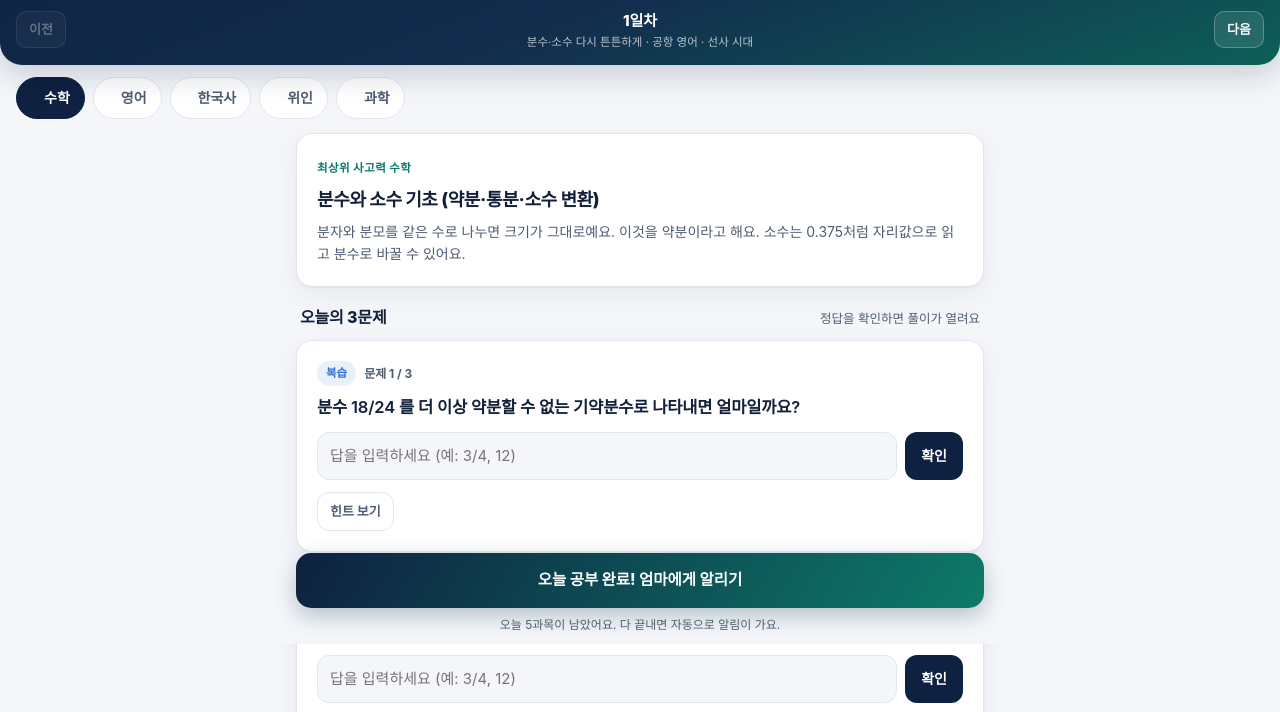
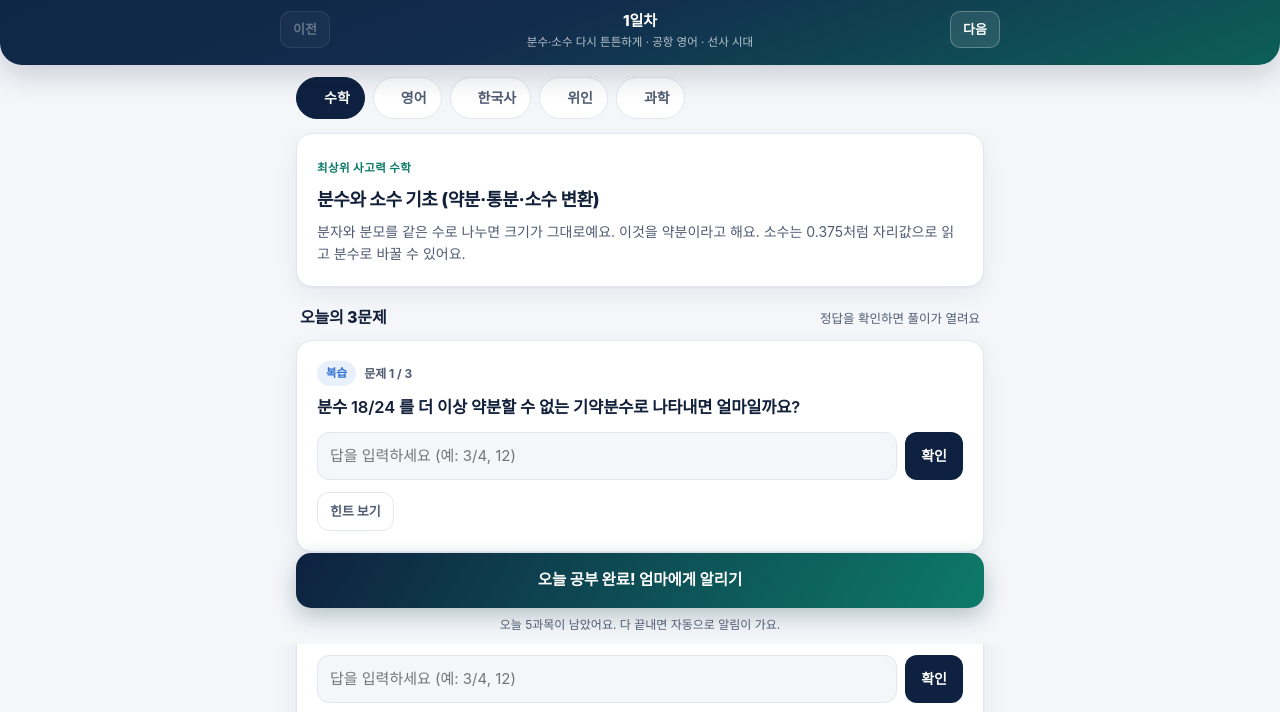
Before and after one commit to biblia1eunsu/sungjun-study, a plain HTML site: page index.html in a window 1280 px wide. Shown: the part 156-868 px from the top of the page. Drawn offline with Linux system fonts and the light colour scheme.

Commit message:
넓은 화면에서 헤더와 탭이 본문 폭에 맞게 정렬되도록 수정

```diff
--- a/styles.css
+++ b/styles.css
@@ -62,6 +62,7 @@ body {
 }
 
 .top-row { display: flex; align-items: center; justify-content: space-between; gap: 12px; }
+.top-row, .stats, .dayswitch { width: 100%; max-width: 720px; margin-left: auto; margin-right: auto; }
 .brand { display: flex; align-items: center; gap: 10px; min-width: 0; }
 .brand-mark { display: inline-flex; flex: none; }
 .brand-text h1 { margin: 0; font-size: 19px; font-weight: 800; letter-spacing: -.02em; }
@@ -118,6 +119,8 @@ body {
   position: sticky; top: 0; z-index: 15;
   display: flex; gap: 8px;
   padding: 12px 16px 10px;
+  max-width: 720px;
+  margin: 0 auto;
   overflow-x: auto;
   background: var(--bg);
   scrollbar-width: none;
--- a/sw.js
+++ b/sw.js
@@ -1,5 +1,5 @@
 /* 성준이 공부방 - 오프라인 대비 서비스 워커 */
-var CACHE = 'sungjun-study-v4';
+var CACHE = 'sungjun-study-v5';
 var ASSETS = [
   './',
   'index.html',
```
